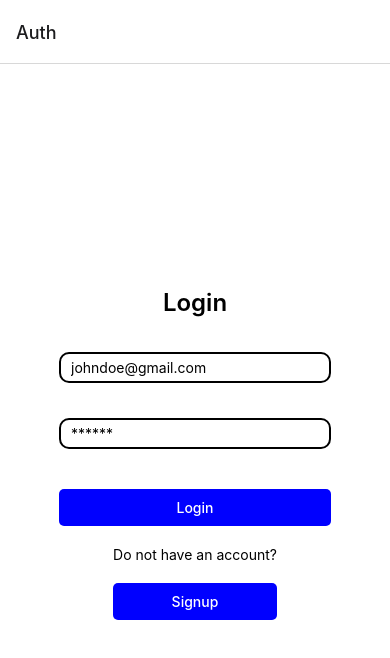
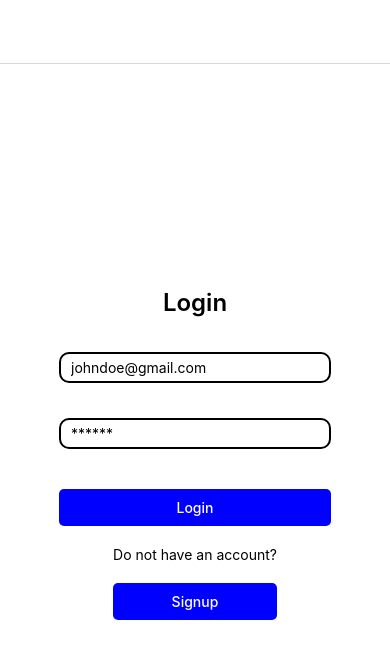
Before and after one commit to Enzyme-developer/cryptoverse-mobile, a React Native app: screen /Home in a window 390 px wide. Shown: the top 658 px of the page. Built offline with nearby package versions, Linux system fonts and the light colour scheme; no server answers.

Commit message:
removed title from stack

```diff
--- a/navigation/authStack.tsx
+++ b/navigation/authStack.tsx
@@ -9,7 +9,7 @@ export default function AuthStack() {
   return (
     <NavigationContainer>
       <Stack.Navigator>
-        <Stack.Screen name="Auth" component={Auth} />
+        <Stack.Screen name="Auth" component={Auth} options={{ title: '' }}/>
       </Stack.Navigator>
     </NavigationContainer>
   );
--- a/navigation/userStack.tsx
+++ b/navigation/userStack.tsx
@@ -10,7 +10,7 @@ export default function UserStack() {
   return (
     <NavigationContainer>
       <Stack.Navigator>
-        <Stack.Screen name="Home" component={Home} />
+        <Stack.Screen name="Home" component={Home} options={{ title: '' }} />
       </Stack.Navigator>
     </NavigationContainer>
   );
--- a/screens/Home.tsx
+++ b/screens/Home.tsx
@@ -2,8 +2,6 @@ import {
   StyleSheet,
   Text,
   View,
-  Image,
-  SafeAreaView,
   Pressable,
   Button,
 } from "react-native";
```
